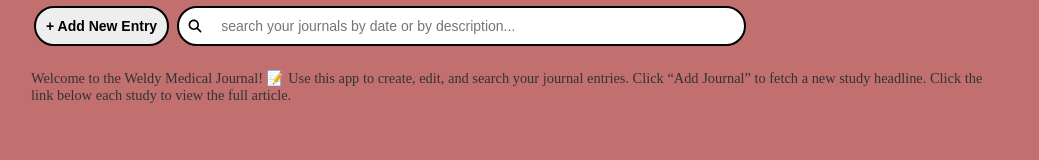
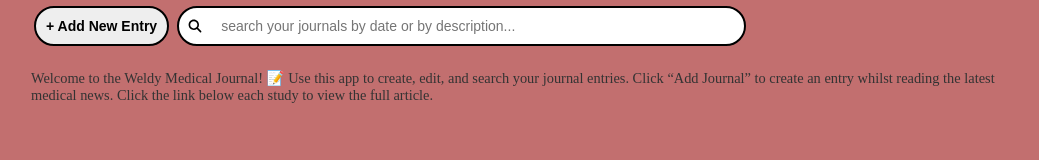
Before and after one commit to SharokM/journal_weldy, a React (Create React App) app: page / in a window 1280 px wide. Shown: the part 169-329 px from the top of the page, without its empty margins (124-1163 px from the left). Built offline with nearby package versions, Linux system fonts and the light colour scheme; no server answers.

Commit message:
descript text edit

```diff
--- a/src/Header.js
+++ b/src/Header.js
@@ -56,7 +56,7 @@ const Header = (props) => {
       <div className="app-description">
         <p>
           Welcome to the Weldy Medical Journal! 📝 Use this app to create, edit, and search your journal entries.
-          Click “Add Journal” to fetch a new study headline. Click the link below each study to view the full article.
+          Click “Add Journal” to create an entry whilst reading the latest medical news. Click the link below each study to view the full article.
         </p>
       </div>
     </header>
```
